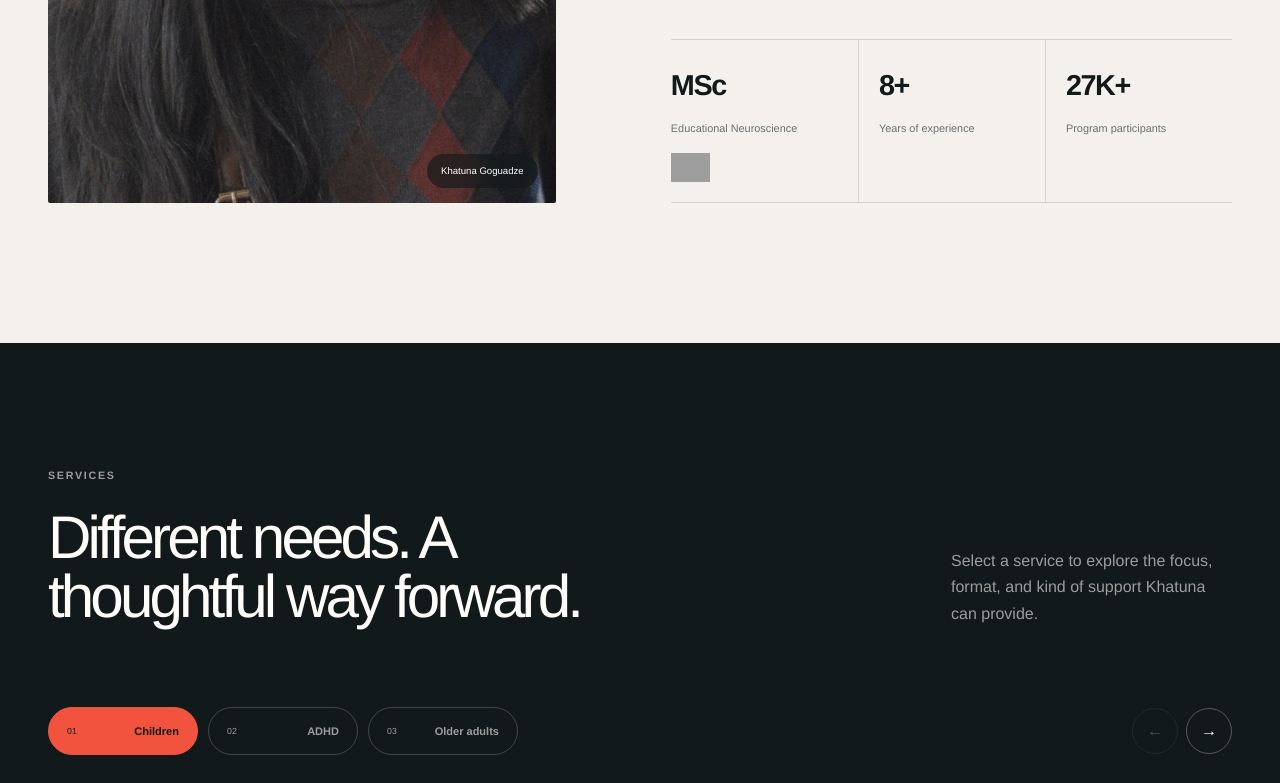
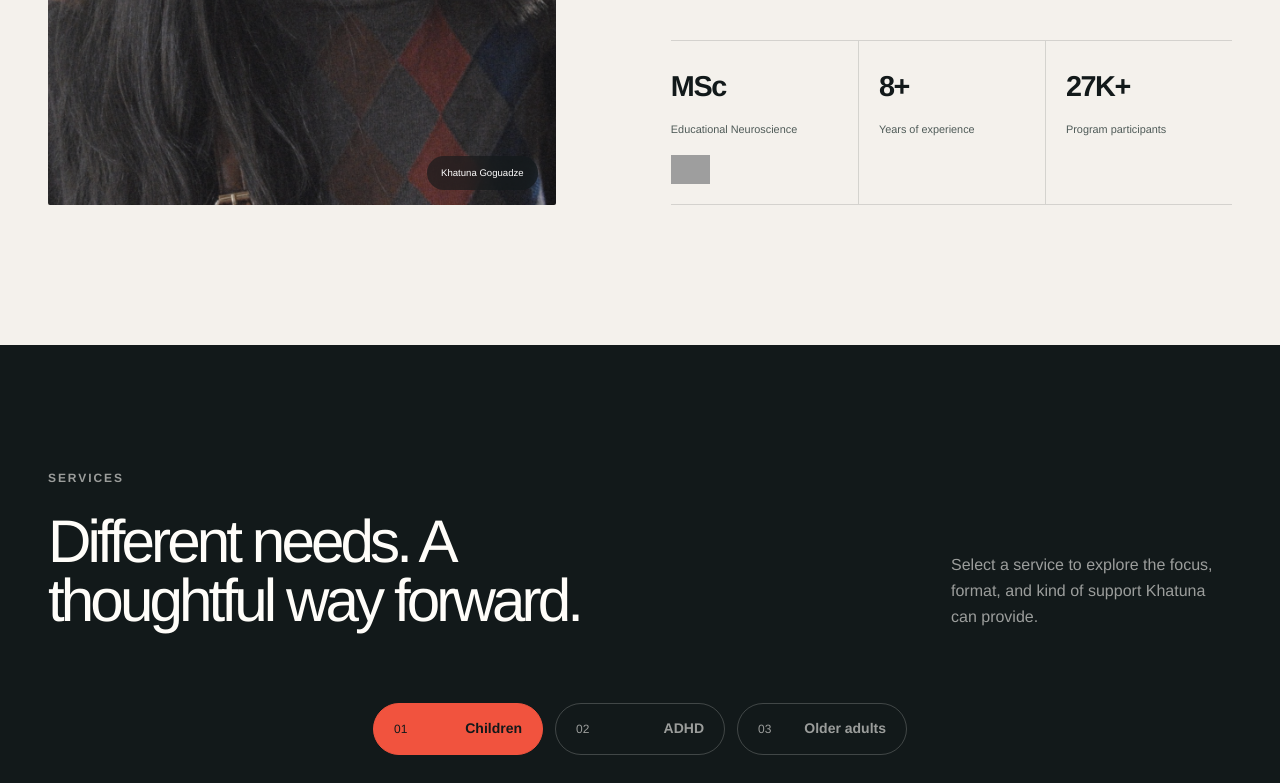
Before and after one commit to Rezoro05/Khatos-Web, a Next.js app: page / in a window 1280 px wide. Shown: the part 1760-2543 px from the top of the page. Built offline with nearby package versions, Linux system fonts and the light colour scheme; grey boxes are pictures that could not be loaded.

Commit message:
Improve accessibility and services UX

```diff
--- a/app/ServicesCarousel.tsx
+++ b/app/ServicesCarousel.tsx
@@ -1,6 +1,6 @@
 "use client";
 
-import { useRef, useState } from "react";
+import { useId, useState } from "react";
 
 const services = [
   {
@@ -40,112 +40,35 @@ export default function ServicesCarousel({
 }: {
   consultationEmail: string;
 }) {
-  const trackRef = useRef<HTMLDivElement>(null);
-  const cardRefs = useRef<Array<HTMLElement | null>>([]);
-  const scrollFrameRef = useRef(0);
   const [activeService, setActiveService] = useState(0);
-
-  const selectService = (index: number) => {
-    setActiveService(index);
-    const track = trackRef.current;
-    const card = cardRefs.current[index];
-    if (!track || !card) return;
-
-    const targetLeft =
-      card.offsetLeft - (track.clientWidth - card.clientWidth) / 2;
-    track.scrollTo({
-      left: Math.max(0, targetLeft),
-      behavior: "smooth",
-    });
-  };
-
-  const scroll = (direction: number) => {
-    const next = Math.max(
-      0,
-      Math.min(services.length - 1, activeService + direction),
-    );
-    selectService(next);
-  };
-
-  const updateActiveCard = () => {
-    const track = trackRef.current;
-    if (!track) return;
-    const trackCenter = track.getBoundingClientRect().left + track.clientWidth / 2;
-    let closest = 0;
-    let smallestDistance = Number.POSITIVE_INFINITY;
-
-    cardRefs.current.forEach((card, index) => {
-      if (!card) return;
-      const bounds = card.getBoundingClientRect();
-      const distance = Math.abs(bounds.left + bounds.width / 2 - trackCenter);
-      if (distance < smallestDistance) {
-        smallestDistance = distance;
-        closest = index;
-      }
-    });
-    setActiveService((current) => (current === closest ? current : closest));
-  };
-
-  const scheduleActiveCardUpdate = () => {
-    if (scrollFrameRef.current) return;
-    scrollFrameRef.current = requestAnimationFrame(() => {
-      scrollFrameRef.current = 0;
-      updateActiveCard();
-    });
-  };
+  const tabId = useId();
+  const service = services[activeService];
 
   return (
-    <>
-      <div className="carousel-shell desktop-services">
-      <div className="service-navigation">
-        <div className="service-tabs" aria-label="Choose a service">
-          {services.map((service, index) => (
+    <div className="service-selector">
+      <div className="service-tabs" role="tablist" aria-label="Choose a service">
+        {services.map((item, index) => (
           <button
             className={activeService === index ? "active" : ""}
             type="button"
-              aria-pressed={activeService === index}
-              aria-label={`View ${service.label} service`}
-              onClick={() => selectService(index)}
-              key={service.label}
+            role="tab"
+            aria-selected={activeService === index}
+            aria-controls={`${tabId}-panel`}
+            id={`${tabId}-tab-${index}`}
+            onClick={() => setActiveService(index)}
+            key={item.label}
           >
-              <span>0{index + 1}</span>
-              {service.label}
+            <span>{item.number}</span>
+            {item.label}
           </button>
         ))}
       </div>
-        <div className="carousel-controls" aria-label="Service carousel controls">
-          <button
-            type="button"
-            onClick={() => scroll(-1)}
-            aria-label="Previous service"
-            disabled={activeService === 0}
-          >
-            ←
-          </button>
-          <button
-            type="button"
-            onClick={() => scroll(1)}
-            aria-label="Next service"
-            disabled={activeService === services.length - 1}
-          >
-            →
-          </button>
-        </div>
-      </div>
 
-      <div
-        className="service-track"
-        ref={trackRef}
-        onScroll={scheduleActiveCardUpdate}
-      >
-        {services.map((service, index) => (
       <article
         className="service-card"
-            aria-label={`${service.label} service`}
-            ref={(element) => {
-              cardRefs.current[index] = element;
-            }}
-            key={service.label}
+        role="tabpanel"
+        id={`${tabId}-panel`}
+        aria-labelledby={`${tabId}-tab-${activeService}`}
       >
         <div className={`service-art ${service.className}`} aria-hidden="true">
           <span />
@@ -167,41 +90,6 @@ export default function ServicesCarousel({
           </a>
         </div>
       </article>
-        ))}
     </div>
-      </div>
-
-      <div className="mobile-services" aria-label="Services">
-        {services.map((service, index) => (
-          <details className="mobile-service" open={index === 0} key={service.label}>
-          <summary>
-            <span>{service.number}</span>
-            <strong>{service.label}</strong>
-            <i aria-hidden="true" />
-          </summary>
-          <div className="mobile-service-panel">
-            <div className={`service-art ${service.className}`} aria-hidden="true">
-              <span />
-              <i />
-              <b />
-              <em />
-            </div>
-            <div className="service-content">
-              <p className="service-label">{service.label}</p>
-              <h3>{service.title}</h3>
-              <p>{service.description}</p>
-              <div className="format">
-                <span>Format</span>
-                <p>{service.format}</p>
-              </div>
-              <a href={consultationEmail}>
-                Discuss this service <span aria-hidden="true">↗</span>
-              </a>
-            </div>
-          </div>
-          </details>
-        ))}
-      </div>
-    </>
   );
 }
--- a/app/globals.css
+++ b/app/globals.css
@@ -2,7 +2,7 @@
 
 :root {
   --ink: #12191a;
-  --muted: #687270;
+  --muted: #4f5b58;
   --paper: #f4f1ec;
   --white: #fffdf9;
   --line: rgba(18, 25, 26, 0.14);
@@ -31,6 +31,8 @@ body {
   color: var(--ink);
   background: var(--paper);
   font-family: "Helvetica Neue", Helvetica, Arial, sans-serif;
+  font-size: 16px;
+  line-height: 1.5;
   -webkit-font-smoothing: antialiased;
 }
 
@@ -57,7 +59,7 @@ button:focus-visible {
 .eyebrow {
   margin: 0;
   color: var(--muted);
-  font-size: 0.67rem;
+  font-size: 0.75rem;
   font-weight: 700;
   letter-spacing: 0.16em;
   line-height: 1.4;
@@ -73,7 +75,7 @@ button:focus-visible {
   border-radius: 999px;
   background: var(--signal);
   text-decoration: none;
-  font-size: 0.72rem;
+  font-size: 0.875rem;
   font-weight: 700;
   transition:
     transform 180ms ease,
@@ -125,13 +127,13 @@ button:focus-visible {
   display: flex;
   flex-direction: column;
   gap: 2px;
-  font-size: 0.78rem;
+  font-size: 0.875rem;
   font-weight: 600;
 }
 
 .brand-name small {
   color: var(--muted);
-  font-size: 0.53rem;
+  font-size: 0.75rem;
   font-weight: 500;
   letter-spacing: 0.06em;
   text-transform: uppercase;
@@ -146,7 +148,7 @@ button:focus-visible {
 .site-header nav a {
   color: #596260;
   text-decoration: none;
-  font-size: 0.68rem;
+  font-size: 0.875rem;
   font-weight: 600;
 }
 
@@ -560,31 +562,23 @@ button:focus-visible {
   line-height: 1.65;
 }
 
-.carousel-shell {
-  width: 100%;
-  position: relative;
-  margin-top: 80px;
-}
-
-.service-navigation {
-  width: min(calc(100% - 96px), 1440px);
-  margin: 0 auto 30px;
-  display: flex;
-  align-items: center;
-  justify-content: space-between;
-  gap: 30px;
+.service-selector {
+  width: min(calc(100% - 96px), 1100px);
+  margin: 72px auto 0;
 }
 
 .service-tabs {
   display: flex;
   align-items: center;
-  gap: 10px;
+  justify-content: center;
+  gap: 12px;
+  margin-bottom: 30px;
 }
 
 .service-tabs button {
-  min-width: 150px;
-  min-height: 48px;
-  padding: 0 18px;
+  min-width: 170px;
+  min-height: 52px;
+  padding: 0 20px;
   display: flex;
   align-items: center;
   justify-content: space-between;
@@ -595,7 +589,7 @@ button:focus-visible {
   background: transparent;
   cursor: pointer;
   font: inherit;
-  font-size: 0.69rem;
+  font-size: 0.875rem;
   font-weight: 700;
   transition:
     color 180ms ease,
@@ -604,7 +598,7 @@ button:focus-visible {
 }
 
 .service-tabs button span {
-  font-size: 0.55rem;
+  font-size: 0.75rem;
   font-weight: 500;
 }
 
@@ -619,67 +613,14 @@ button:focus-visible {
   background: var(--signal);
 }
 
-.carousel-controls {
-  display: flex;
-  justify-content: flex-end;
-  gap: 8px;
-}
-
-.carousel-controls button {
-  width: 46px;
-  height: 46px;
-  color: var(--white);
-  border: 1px solid rgba(255, 253, 249, 0.28);
-  border-radius: 50%;
-  background: transparent;
-  cursor: pointer;
-  font: inherit;
-  transition:
-    color 180ms ease,
-    background 180ms ease;
-}
-
-.carousel-controls button:hover {
-  color: var(--ink);
-  background: var(--white);
-}
-
-.carousel-controls button:disabled {
-  opacity: 0.26;
-  cursor: default;
-}
-
-.carousel-controls button:disabled:hover {
-  color: var(--white);
-  background: transparent;
-}
-
-.service-track {
-  display: flex;
-  gap: 22px;
-  padding: 0 max(48px, calc((100vw - 1440px) / 2)) 20px;
-  overflow-x: auto;
-  overscroll-behavior-inline: contain;
-  scroll-padding-inline: max(48px, calc((100vw - 1440px) / 2));
-  scroll-snap-type: x mandatory;
-  scrollbar-width: none;
-}
-
-.service-track::-webkit-scrollbar {
-  display: none;
-}
-
 .service-card {
-  min-width: min(calc(100vw - 96px), 1100px);
-  min-height: 570px;
+  min-height: 600px;
   display: grid;
   grid-template-columns: minmax(0, 1.05fr) minmax(0, 0.95fr);
-  flex: 0 0 auto;
   overflow: hidden;
   color: var(--ink);
   border-radius: 34px;
   background: var(--white);
-  scroll-snap-align: center;
 }
 
 .service-art {
@@ -879,20 +820,20 @@ button:focus-visible {
 
 .service-content {
   min-width: 0;
-  padding: 44px;
+  padding: 52px;
 }
 
 .service-number {
   float: right;
   margin: 0;
   color: #9ca3a1;
-  font-size: 0.65rem;
+  font-size: 0.75rem;
 }
 
 .service-label {
   margin: 0 0 42px;
   color: var(--signal);
-  font-size: 0.72rem;
+  font-size: 0.75rem;
   font-weight: 700;
   letter-spacing: 0.14em;
   text-transform: uppercase;
@@ -900,11 +841,11 @@ button:focus-visible {
 
 .service-content h3 {
   max-width: 100%;
-  margin: 0 0 24px;
-  font-size: clamp(2rem, 3vw, 3.4rem);
+  margin: 0 0 28px;
+  font-size: clamp(2rem, 3vw, 3.35rem);
   font-weight: 400;
   letter-spacing: -0.055em;
-  line-height: 1;
+  line-height: 1.08;
   overflow-wrap: anywhere;
   text-wrap: balance;
 }
@@ -912,6 +853,7 @@ button:focus-visible {
 .service-content > p:not(.service-number, .service-label) {
   max-width: 100%;
   color: var(--muted);
+  font-size: 1rem;
   line-height: 1.65;
   overflow-wrap: anywhere;
 }
@@ -928,7 +870,7 @@ button:focus-visible {
 
 .format span {
   color: var(--muted);
-  font-size: 0.61rem;
+  font-size: 0.75rem;
   font-weight: 700;
   letter-spacing: 0.12em;
   text-transform: uppercase;
@@ -936,8 +878,8 @@ button:focus-visible {
 
 .format p {
   margin: 0;
-  font-size: 0.78rem;
-  line-height: 1.5;
+  font-size: 1rem;
+  line-height: 1.55;
 }
 
 .service-content > a {
@@ -948,7 +890,9 @@ button:focus-visible {
   padding-bottom: 6px;
   border-bottom: 1px solid var(--ink);
   text-decoration: none;
-  font-size: 0.7rem;
+  min-height: 44px;
+  align-items: center;
+  font-size: 0.875rem;
   font-weight: 700;
 }
 
@@ -993,7 +937,7 @@ button:focus-visible {
 .placeholder-note {
   margin: 0;
   color: var(--muted);
-  font-size: 0.69rem;
+  font-size: 0.875rem;
   line-height: 1.5;
 }
 
@@ -1200,7 +1144,7 @@ button:focus-visible {
 .project-summary > p {
   margin: 0 0 14px;
   color: var(--muted);
-  font-size: 0.62rem;
+  font-size: 0.75rem;
   font-weight: 700;
   letter-spacing: 0.1em;
   text-transform: uppercase;
@@ -1219,7 +1163,9 @@ button:focus-visible {
   justify-content: space-between;
   padding-top: 18px;
   border-top: 1px solid var(--line);
-  font-size: 0.69rem;
+  min-height: 44px;
+  align-items: center;
+  font-size: 0.875rem;
   font-weight: 700;
 }
 
@@ -1251,21 +1197,21 @@ button:focus-visible {
   padding: 16px 0;
   border-bottom: 1px solid var(--line);
   color: var(--muted);
-  font-size: 0.8rem;
+  font-size: 1rem;
 }
 
 .email-link {
   display: block;
   margin-top: 22px;
   color: var(--muted);
-  font-size: 0.72rem;
+  font-size: 0.875rem;
 }
 
 .scope {
   margin-top: 46px !important;
-  color: #7b8381;
-  font-size: 0.66rem !important;
-  line-height: 1.55 !important;
+  color: var(--muted);
+  font-size: 0.875rem !important;
+  line-height: 1.65 !important;
 }
 
 .site-footer {
@@ -1297,7 +1243,7 @@ button:focus-visible {
 .site-footer a {
   color: rgba(255, 253, 249, 0.74);
   text-decoration: none;
-  font-size: 0.72rem;
+  font-size: 0.875rem;
 }
 
 .site-footer > p {
@@ -1307,7 +1253,7 @@ button:focus-visible {
   padding-top: 26px;
   border-top: 1px solid rgba(255, 253, 249, 0.14);
   color: rgba(255, 253, 249, 0.38);
-  font-size: 0.62rem;
+  font-size: 0.75rem;
 }
 
 .project-page {
@@ -1325,7 +1271,7 @@ button:focus-visible {
 }
 
 .back-link {
-  font-size: 0.72rem;
+  font-size: 0.875rem;
   font-weight: 700;
   text-decoration: none;
 }
@@ -1448,7 +1394,7 @@ button:focus-visible {
 
 .project-article-copy dt {
   color: var(--muted);
-  font-size: 0.62rem;
+  font-size: 0.75rem;
   font-weight: 700;
   letter-spacing: 0.1em;
   text-transform: uppercase;
@@ -1456,7 +1402,7 @@ button:focus-visible {
 
 .project-article-copy dd {
   margin: 0;
-  font-size: 0.82rem;
+  font-size: 1rem;
 }
 
 .project-article-copy section {
@@ -1521,7 +1467,7 @@ button:focus-visible {
 
 .story-number {
   color: var(--signal);
-  font-size: 0.68rem;
+  font-size: 0.75rem;
   font-weight: 700;
 }
 
@@ -1578,7 +1524,7 @@ button:focus-visible {
 
 .about-values article span {
   color: var(--signal);
-  font-size: 0.62rem;
+  font-size: 0.75rem;
   font-weight: 700;
 }
 
@@ -1730,7 +1676,7 @@ button:focus-visible {
     min-height: 44px;
     gap: 10px;
     padding: 0 14px;
-    font-size: 0.6rem;
+    font-size: 0.75rem;
   }
 
   .hero {
@@ -1752,7 +1698,7 @@ button:focus-visible {
   .hero-intro {
     max-width: 330px;
     margin: 22px 0 0;
-    font-size: 0.92rem;
+    font-size: 1rem;
     line-height: 1.55;
   }
 
@@ -1770,7 +1716,7 @@ button:focus-visible {
   .brain-hint {
     left: 49%;
     bottom: 12%;
-    font-size: 0.49rem;
+    display: none;
   }
 
   .quote-band {
@@ -1859,19 +1805,28 @@ button:focus-visible {
     gap: 30px;
   }
 
-  .carousel-shell {
-    margin-top: 50px;
-  }
-
-  .desktop-services {
+  .service-selector {
+    width: calc(100% - 40px);
+    margin-top: 46px;
+  }
+
+  .service-tabs {
+    justify-content: flex-start;
+    gap: 8px;
+    margin-bottom: 18px;
+    overflow-x: auto;
+    scrollbar-width: none;
+  }
+
+  .service-tabs::-webkit-scrollbar {
     display: none;
   }
 
-  .mobile-services {
-    width: calc(100% - 40px);
-    margin: 46px auto 0;
-    display: grid;
-    gap: 12px;
+  .service-tabs button {
+    min-width: 132px;
+    min-height: 48px;
+    flex: 0 0 auto;
+    font-size: 0.8125rem;
   }
 
   .mobile-service {
@@ -1944,40 +1899,10 @@ button:focus-visible {
     padding: 28px;
   }
 
-  .carousel-controls {
-    display: none;
-  }
-
-  .service-navigation {
+  .service-card {
     width: 100%;
-    margin-bottom: 22px;
-    padding-left: 20px;
-    overflow-x: auto;
-    scrollbar-width: none;
-  }
-
-  .service-navigation::-webkit-scrollbar {
-    display: none;
-  }
-
-  .service-tabs {
-    padding-right: 20px;
-  }
-
-  .service-tabs button {
-    min-width: 132px;
-  }
-
-  .service-track {
-    gap: 14px;
-    padding-inline: 20px;
-  }
-
-  .service-card {
-    width: min(calc(100vw - 40px), 520px);
     min-width: 0;
     min-height: 0;
-    flex: 0 0 min(calc(100vw - 40px), 520px);
     grid-template-columns: 1fr;
   }
 
@@ -1986,7 +1911,7 @@ button:focus-visible {
   }
 
   .service-content {
-    padding: 28px;
+    padding: 32px 28px;
   }
 
   .service-label {
@@ -1998,7 +1923,7 @@ button:focus-visible {
   }
 
   .service-content > p:not(.service-number, .service-label) {
-    font-size: 0.92rem;
+    font-size: 1rem;
   }
 
   .format {
--- a/app/projectData.ts
+++ b/app/projectData.ts
@@ -9,6 +9,7 @@ export const projects = [
       "More than 100 digital resources, 30+ education programs, 27,000+ participants, and 10,000 learners reached through the platform.",
     format: "Digital platform + group programs",
     audience: "Learners, educators, families, and communities",
+    role: "Founder and neuroeducation program designer",
     duration: "2018–2025",
     theme: "coral",
   },
@@ -22,6 +23,7 @@ export const projects = [
       "Reached more than 200,000 viewers and increased public engagement with neuroscience-based learning.",
     format: "Weekly television series",
     audience: "Public audience",
+    role: "Creator and on-screen neuroscience educator",
     duration: "Ongoing weekly format",
     theme: "night",
   },
@@ -35,6 +37,7 @@ export const projects = [
       "Students with ADHD achieved a 10% increase in MAP scores, supported by regular IEP collaboration and progress reporting.",
     format: "Individual support + team collaboration",
     audience: "Students with special education needs",
+    role: "Learning support specialist and plan facilitator",
     duration: "2015–2017",
     theme: "green",
   },
--- a/app/projects/[slug]/page.tsx
+++ b/app/projects/[slug]/page.tsx
@@ -74,6 +74,10 @@ export default async function ProjectPage({
               <dd>{project.audience}</dd>
             </div>
             <div>
+              <dt>Role</dt>
+              <dd>{project.role}</dd>
+            </div>
+            <div>
               <dt>Duration</dt>
               <dd>{project.duration}</dd>
             </div>
```
Also changed, not shown: app/NeuralBrain.tsx (+10 -4 lines). Lines whose indentation alone changed are shown as unchanged.
